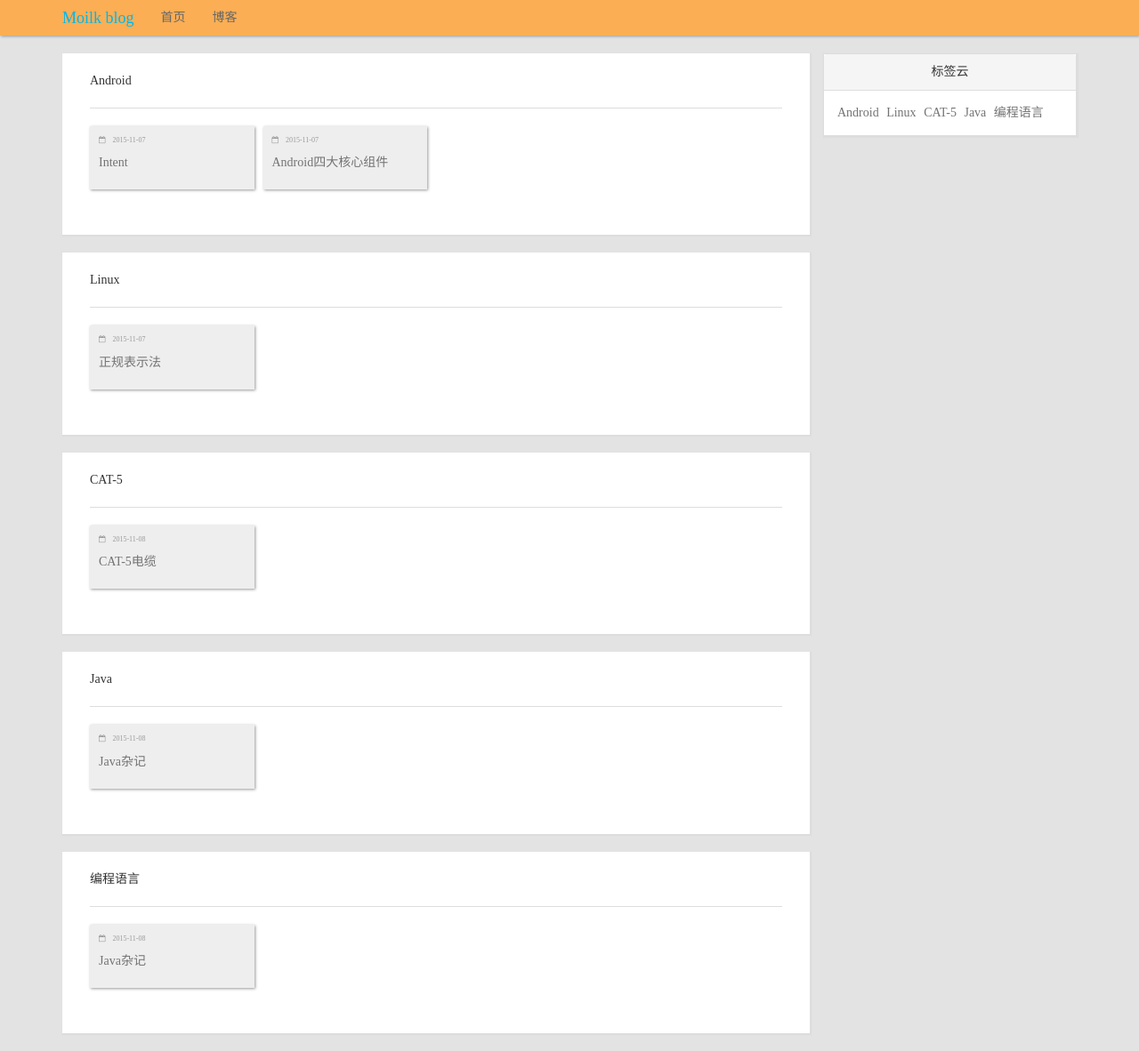
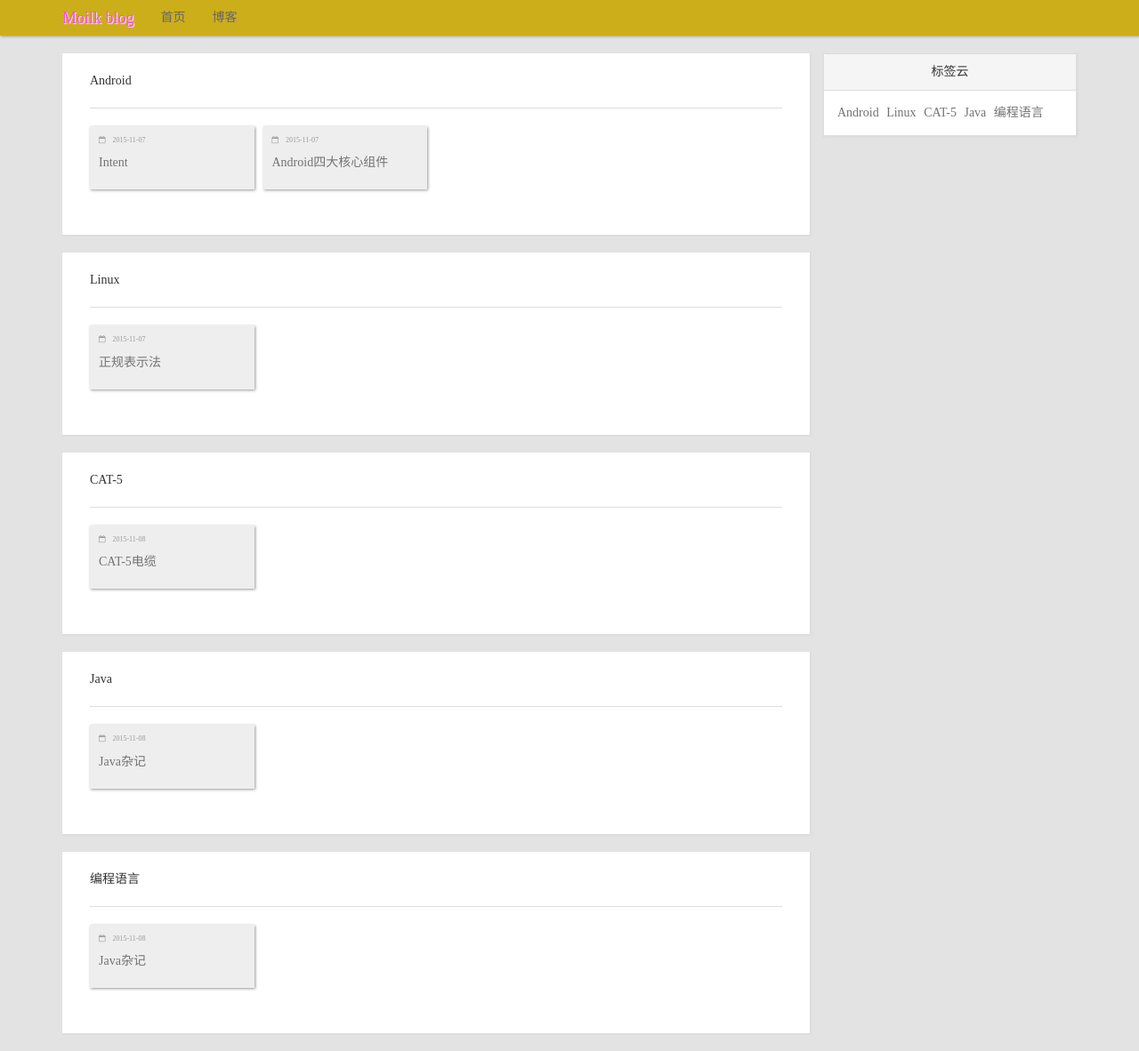
Before and after one commit to MoilkNepho/Blog, a Jekyll site: the page built from tag.html, in a window 1280 px wide. Shown: the whole page at 89% size. Built offline with Jekyll 4.4.1, drawn with Linux system fonts in a browser that asks for light colours; nearby versions of some CDN libraries; comment, search, counter and statistics services are not loaded.

Commit message:
markdown

```diff
--- a/assets/stylesheet/components/_navbar.scss
+++ b/assets/stylesheet/components/_navbar.scss
@@ -1,7 +1,7 @@
 .navbar-pithy {
   min-height: 40px;
 
-  background-color: #FBAE54;
+  background-color: #ccae1b;
   border: none;
   border-radius: 0;
   box-shadow: 1px 1px 3px $gray-dark;
@@ -10,11 +10,12 @@
     height: 40px;
     padding: 10px 15px;
 
-    color: $primary-color;
+    color: #f74afb;
+    text-shadow: 1px 1px 1px #fef0ff;
   }
 
   .navbar-brand:hover{
-    color: $primary-color;
+    color: #d505da;
   }
 
   .navbar-form {
```
